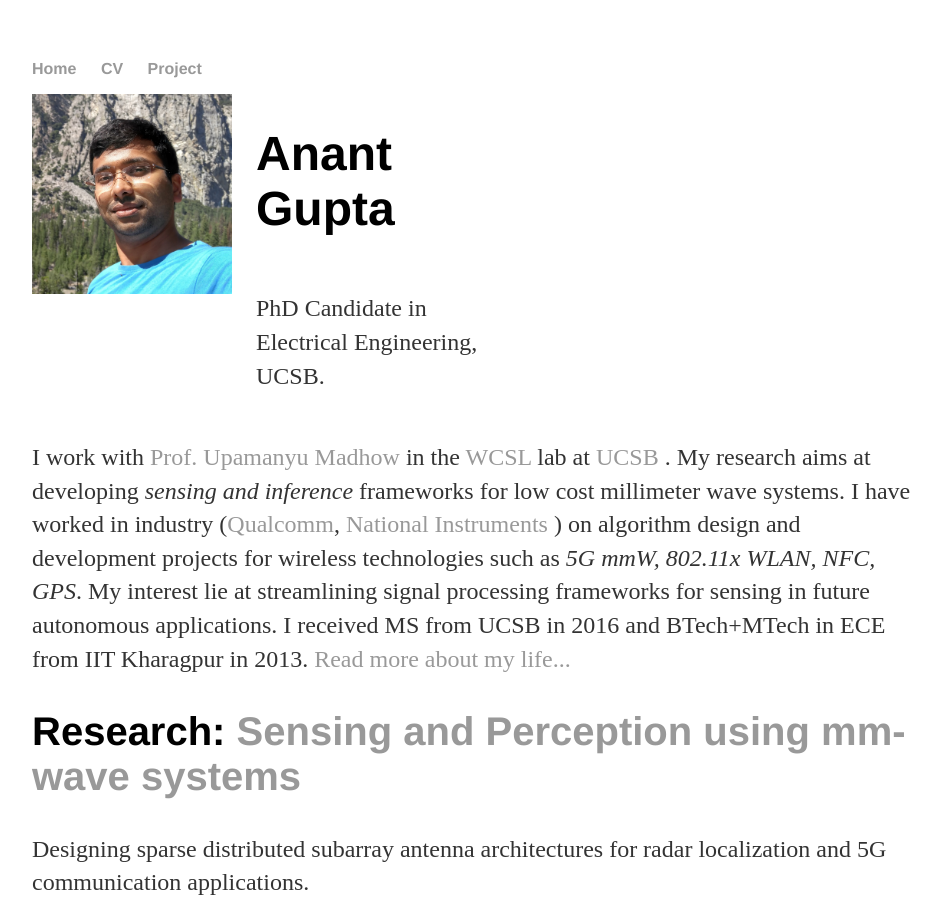
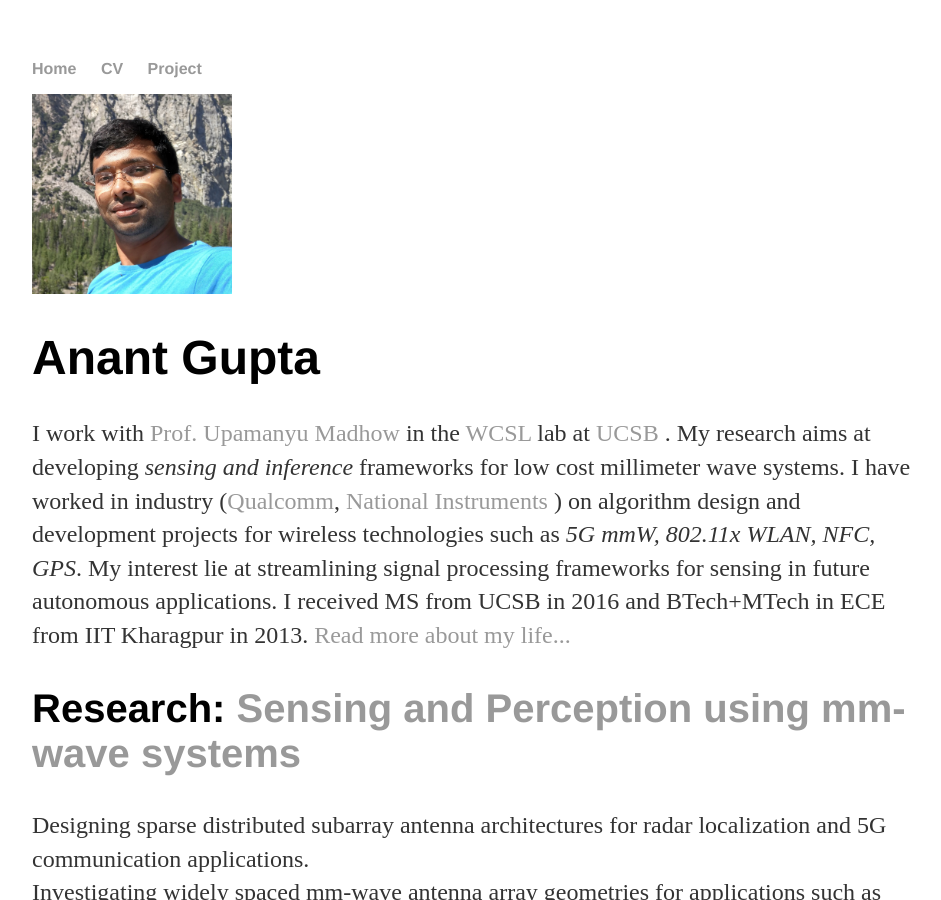
Before and after one commit to anantgupt/anantgupt.github.io, a Jekyll site: the page built from index.html, in a window 1280 px wide and 900 px high. Shown: the whole window, without its empty margins (160-1101 px from the left). Built offline with Jekyll 4.4.1, drawn with Linux system fonts in a browser that asks for light colours.

Commit message:
Update index.html

```diff
--- a/index.html
+++ b/index.html
@@ -2,17 +2,11 @@
 layout: default
 title: Anant Gupta, UCSB
 ---
-  <div class="wrapper">
-    <div class="left">
+    <div class="image">
       <img src="img/sequioa.jpg" width="200"/>
     </div>
-	 <div class="right">
-	       <h1>Anant Gupta</h1>
-      <p>PhD Candidate in Electrical Engineering, UCSB.</p>
-    </div>
-	</div>
-
 <div class="blurb">
+ <h1>Anant Gupta</h1>
   <p>I work with <a href="https://wcsl.ece.ucsb.edu/people/upamanyu-madhow"target="_blank"> Prof. Upamanyu Madhow </a> in the <a href="https://wcsl.ece.ucsb.edu/"target="_blank"> WCSL </a> lab at <a href = "https://www.ucsb.edu/"target="_blank"> UCSB </a>.
     My research aims at developing <em>sensing and inference</em> frameworks for low cost millimeter wave systems. I have worked in industry (<a href="https://www.qualcomm.com/"target="_blank">Qualcomm</a>, <a href="http://www.ni.com/en-us.html"target="_blank"> National Instruments </a>) on algorithm design and development projects for wireless technologies such as <em>5G mmW, 802.11x WLAN, NFC, GPS</em>. My interest lie at streamlining signal processing frameworks for sensing in future autonomous applications.
   I received MS from UCSB in 2016 and BTech+MTech in ECE from IIT Kharagpur in 2013. <a href="/about">Read more about my life... </a>
```
